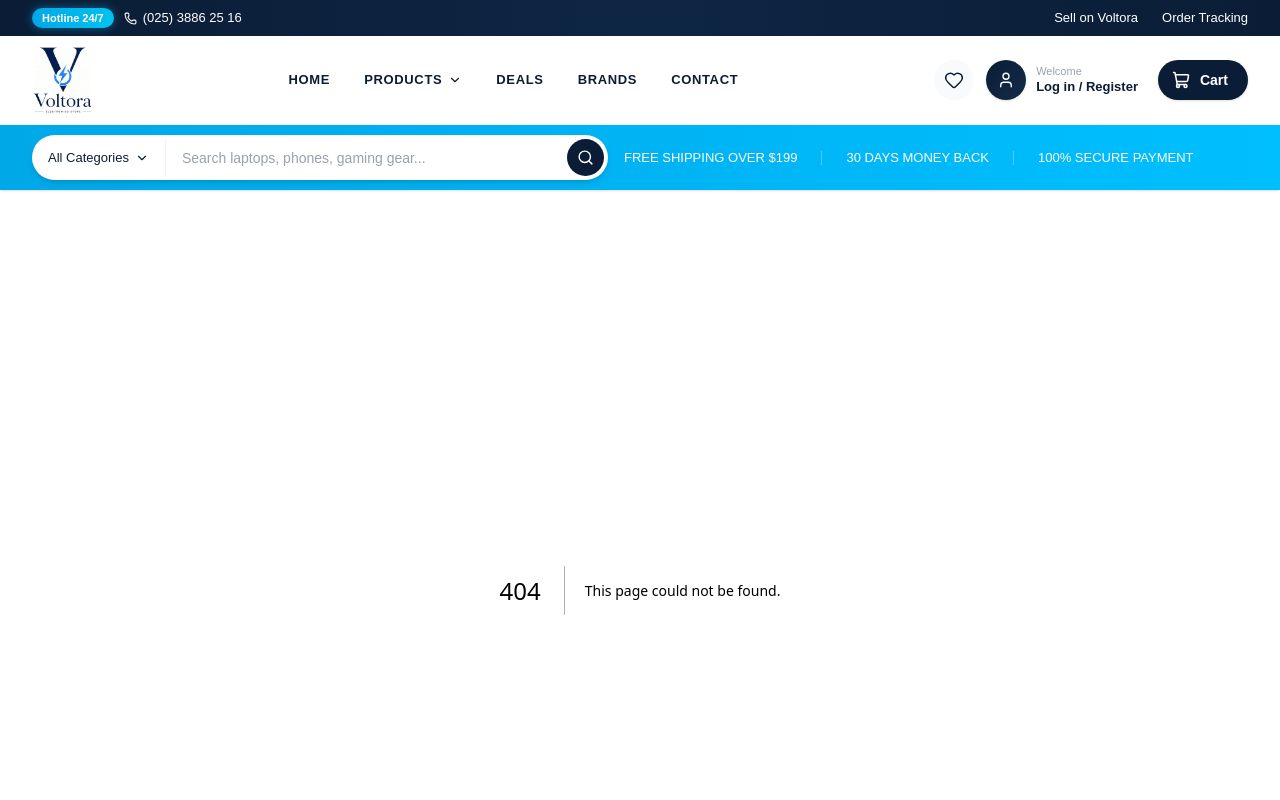
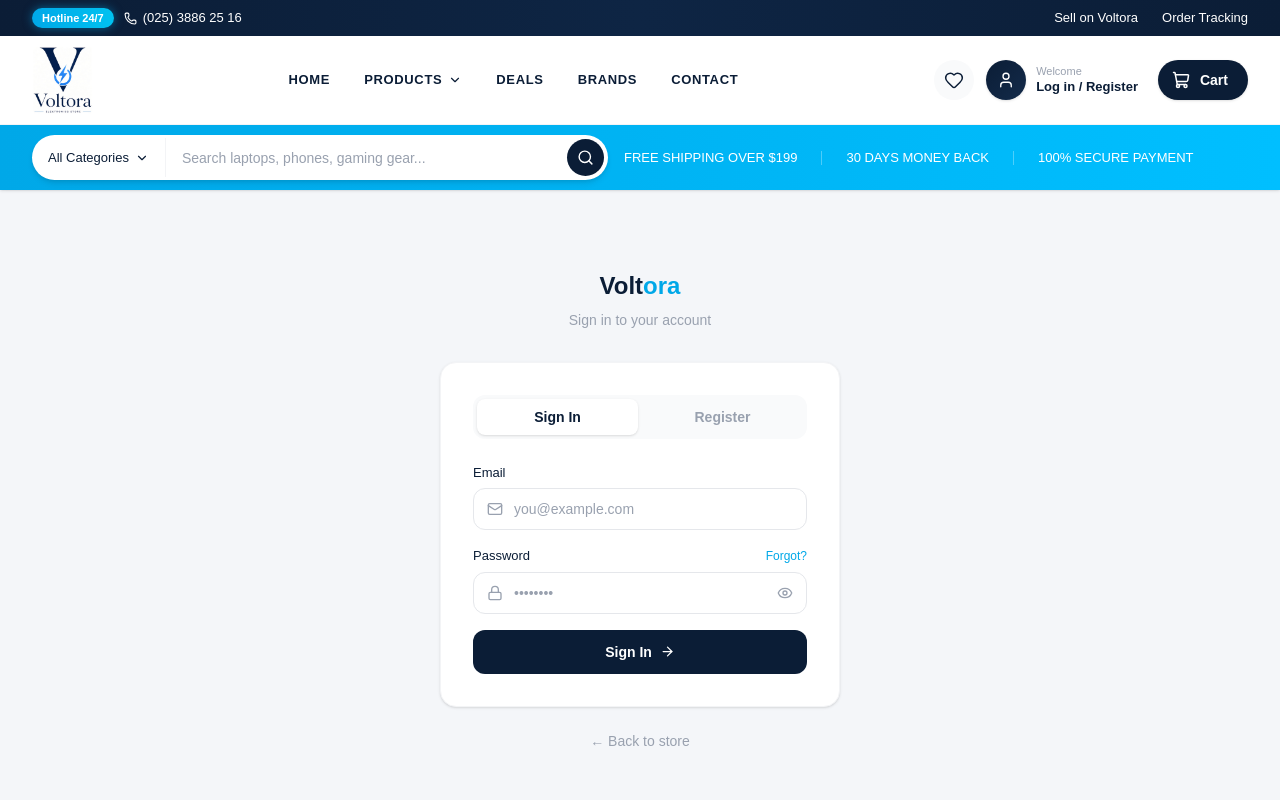
Before and after one commit to Bhumikaa71/Voltora-Frontend, a Next.js app: page /login in a window 1280 px wide. Before the commit this address had no page. Shown: the top 800 px of the page. Built offline with nearby package versions, Linux system fonts and the light colour scheme.

Commit message:
login and signin page creation

```diff
--- /dev/null
+++ b/app/login/page.tsx
@@ -0,0 +1,179 @@
+"use client";
+
+import { useState } from "react";
+import Link from "next/link";
+import { Eye, EyeOff, Mail, Lock, User, ArrowRight } from "lucide-react";
+
+export default function LoginPage() {
+  const [mode, setMode] = useState<"login" | "register">("login");
+  const [showPassword, setShowPassword] = useState(false);
+  const [loading, setLoading] = useState(false);
+
+  const [email, setEmail] = useState("");
+  const [password, setPassword] = useState("");
+  const [name, setName] = useState("");
+
+  const handleSubmit = (e: React.FormEvent) => {
+    e.preventDefault();
+    setLoading(true);
+    setTimeout(() => {
+      setLoading(false);
+      alert(mode === "login" ? "Signed in!" : "Account created!");
+    }, 800);
+  };
+
+  return (
+    <div className="min-h-[80vh] flex items-center justify-center bg-[#F4F6F9] px-4 py-12">
+      <div className="w-full max-w-[400px]">
+        {/* Logo / Brand */}
+        <div className="text-center mb-8">
+          <Link href="/" className="inline-block">
+            <span className="text-2xl font-bold text-[#0B1D36]">
+              Volt<span className="text-[#00A8E8]">ora</span>
+            </span>
+          </Link>
+          <p className="text-sm text-gray-400 mt-2">
+            {mode === "login"
+              ? "Sign in to your account"
+              : "Create your free account"}
+          </p>
+        </div>
+
+        {/* Card */}
+        <div className="bg-white rounded-2xl border border-gray-100 shadow-sm p-6 sm:p-8">
+          {/* Tabs */}
+          <div className="flex gap-1 bg-gray-50 rounded-xl p-1 mb-6">
+            <button
+              onClick={() => setMode("login")}
+              className={`flex-1 py-2 text-sm font-semibold rounded-lg transition-all ${
+                mode === "login"
+                  ? "bg-white text-[#0B1D36] shadow-sm"
+                  : "text-gray-400 hover:text-gray-600"
+              }`}
+            >
+              Sign In
+            </button>
+            <button
+              onClick={() => setMode("register")}
+              className={`flex-1 py-2 text-sm font-semibold rounded-lg transition-all ${
+                mode === "register"
+                  ? "bg-white text-[#0B1D36] shadow-sm"
+                  : "text-gray-400 hover:text-gray-600"
+              }`}
+            >
+              Register
+            </button>
+          </div>
+
+          <form onSubmit={handleSubmit} className="space-y-4">
+            {/* Name — only register */}
+            {mode === "register" && (
+              <div>
+                <label className="block text-[13px] font-medium text-[#0B1D36] mb-1.5">
+                  Full name
+                </label>
+                <div className="relative">
+                  <User
+                    size={16}
+                    className="absolute left-3.5 top-1/2 -translate-y-1/2 text-gray-400"
+                  />
+                  <input
+                    type="text"
+                    required
+                    value={name}
+                    onChange={(e) => setName(e.target.value)}
+                    placeholder="Your name"
+                    className="w-full pl-10 pr-4 py-2.5 text-sm border border-gray-200 rounded-xl focus:outline-none focus:border-[#00A8E8] focus:ring-2 focus:ring-[#00A8E8]/15 text-[#0B1D36] placeholder:text-gray-400"
+                  />
+                </div>
+              </div>
+            )}
+
+            {/* Email */}
+            <div>
+              <label className="block text-[13px] font-medium text-[#0B1D36] mb-1.5">
+                Email
+              </label>
+              <div className="relative">
+                <Mail
+                  size={16}
+                  className="absolute left-3.5 top-1/2 -translate-y-1/2 text-gray-400"
+                />
+                <input
+                  type="email"
+                  required
+                  value={email}
+                  onChange={(e) => setEmail(e.target.value)}
+                  placeholder="you@example.com"
+                  className="w-full pl-10 pr-4 py-2.5 text-sm border border-gray-200 rounded-xl focus:outline-none focus:border-[#00A8E8] focus:ring-2 focus:ring-[#00A8E8]/15 text-[#0B1D36] placeholder:text-gray-400"
+                />
+              </div>
+            </div>
+
+            {/* Password */}
+            <div>
+              <div className="flex items-center justify-between mb-1.5">
+                <label className="text-[13px] font-medium text-[#0B1D36]">
+                  Password
+                </label>
+                {mode === "login" && (
+                  <Link
+                    href="/forgot-password"
+                    className="text-[12px] text-[#00A8E8] hover:underline"
+                  >
+                    Forgot?
+                  </Link>
+                )}
+              </div>
+              <div className="relative">
+                <Lock
+                  size={16}
+                  className="absolute left-3.5 top-1/2 -translate-y-1/2 text-gray-400"
+                />
+                <input
+                  type={showPassword ? "text" : "password"}
+                  required
+                  minLength={6}
+                  value={password}
+                  onChange={(e) => setPassword(e.target.value)}
+                  placeholder="••••••••"
+                  className="w-full pl-10 pr-11 py-2.5 text-sm border border-gray-200 rounded-xl focus:outline-none focus:border-[#00A8E8] focus:ring-2 focus:ring-[#00A8E8]/15 text-[#0B1D36] placeholder:text-gray-400"
+                />
+                <button
+                  type="button"
+                  onClick={() => setShowPassword(!showPassword)}
+                  className="absolute right-3.5 top-1/2 -translate-y-1/2 text-gray-400 hover:text-[#0B1D36]"
+                >
+                  {showPassword ? <EyeOff size={16} /> : <Eye size={16} />}
+                </button>
+              </div>
+            </div>
+
+            {/* Submit */}
+            <button
+              type="submit"
+              disabled={loading}
+              className="w-full h-11 flex items-center justify-center gap-2 bg-[#0B1D36] hover:bg-[#00A8E8] text-white text-sm font-semibold rounded-xl transition-colors disabled:opacity-60 mt-2"
+            >
+              {loading ? (
+                <span className="w-4 h-4 border-2 border-white/30 border-t-white rounded-full animate-spin" />
+              ) : (
+                <>
+                  {mode === "login" ? "Sign In" : "Create Account"}
+                  <ArrowRight size={15} />
+                </>
+              )}
+            </button>
+          </form>
+        </div>
+
+        {/* Footer link */}
+        <p className="text-center text-sm text-gray-400 mt-6">
+          <Link href="/" className="hover:text-[#00A8E8] transition-colors">
+            ← Back to store
+          </Link>
+        </p>
+      </div>
+    </div>
+  );
+}
```
